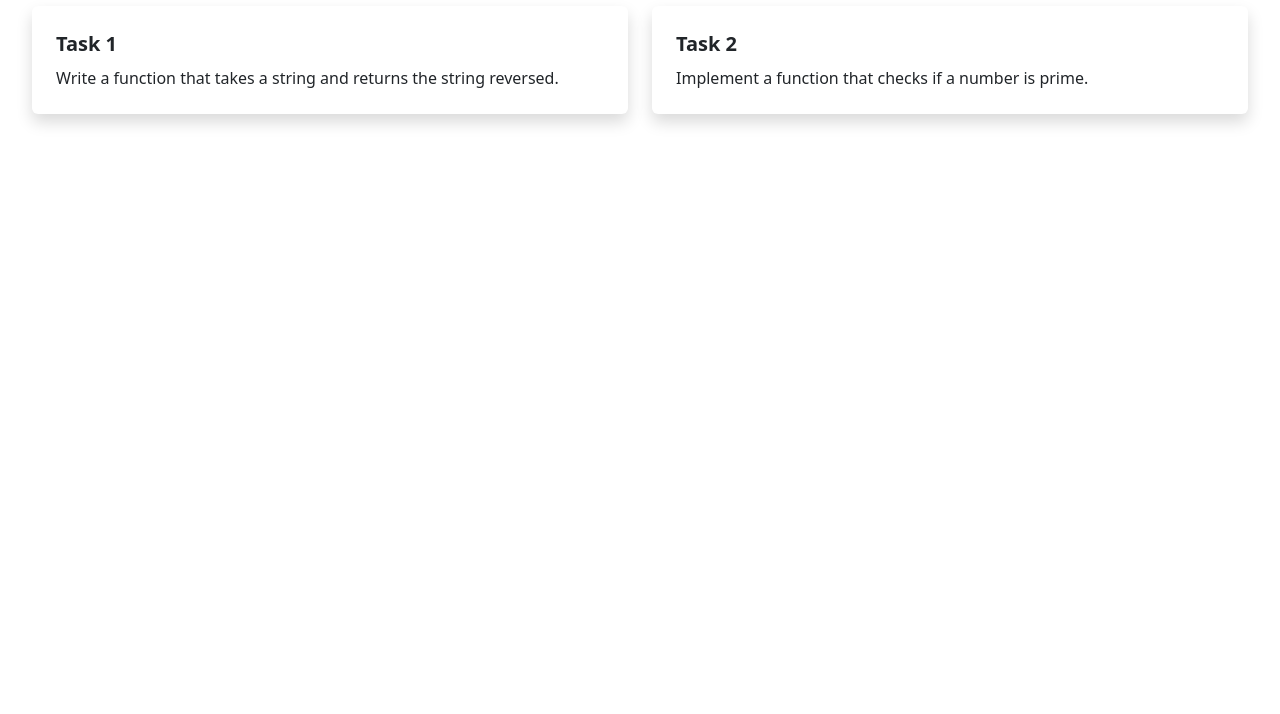
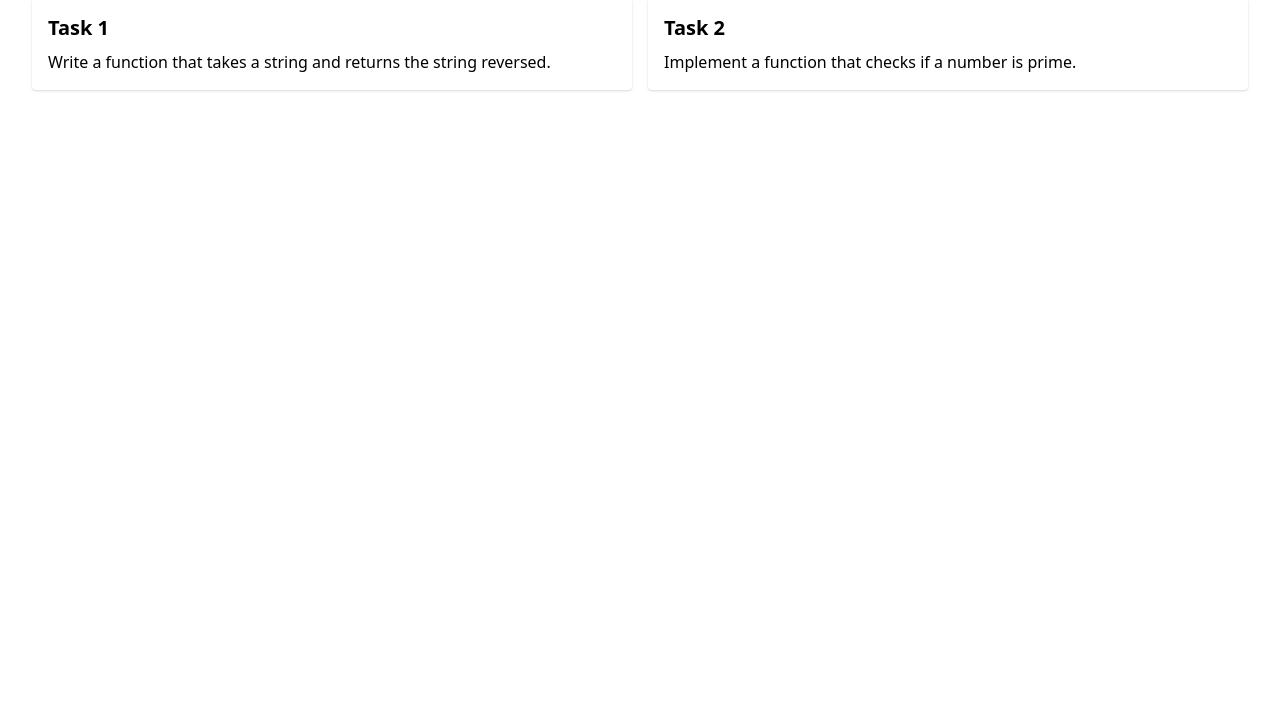
Before and after one commit to dawwasinha/inlab-week2, a website: page index.html in a window 1280 px wide. Shown: the part 86-800 px from the top of the page. Drawn offline with nearby package versions, Linux system fonts and the light colour scheme.

Commit message:
new branch

```diff
--- a/index.html
+++ b/index.html
@@ -5,7 +5,6 @@
     <meta name="viewport" content="width=device-width, initial-scale=1.0">
     <title>Inlab Week#2</title>
     <link rel="stylesheet" href="style.css">
-    <link href="https://cdn.jsdelivr.net/npm/bootstrap@5.3.0-alpha1/dist/css/bootstrap.min.css" rel="stylesheet" />
     <link href="https://cdn.jsdelivr.net/npm/tailwindcss@2.2.19/dist/tailwind.min.css" rel="stylesheet">
 
 </head>
```
